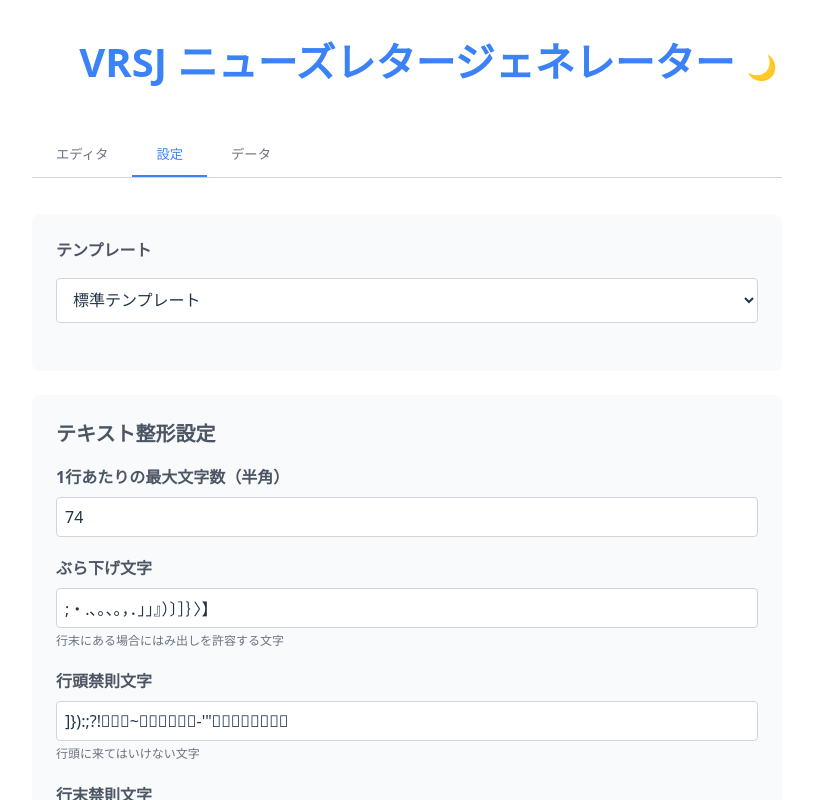
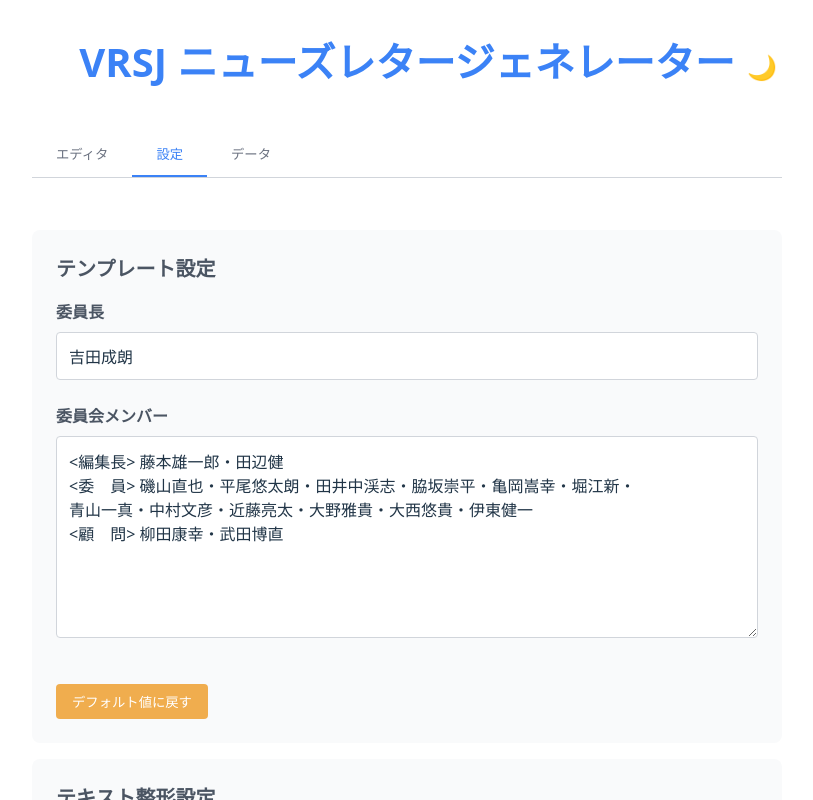
Before and after one commit to kn1cht/vrsj-nl-generator, a React (Vite) app: page / in a window 1280 px wide. Both pictures are taken after a click on the button "設定". Shown: the top 800 px of the page, without its empty margins (233-1046 px from the left). Built offline with nearby package versions, Linux system fonts and the light colour scheme.

Commit message:
add templace settings

```diff
--- a/src/App.css
+++ b/src/App.css
@@ -480,14 +480,14 @@ header h1 {
 }
 
 /* テキスト整形設定 */
-.text-formatter {
+.settings-panel {
   background-color: var(--bg-secondary);
   padding: 1.5rem;
   border-radius: 8px;
   margin-top: 1rem;
 }
 
-.text-formatter h3 {
+.settings-panel h3 {
   color: var(--text-secondary);
   margin-bottom: 1rem;
   font-size: 1.25rem;
@@ -661,3 +661,18 @@ header h1 {
   box-shadow: 0 4px 6px var(--shadow-color);
   margin-top: 1rem;
 }
+
+
+.settings-reset-btn {
+  margin-top: 1rem;
+  background-color: #f0ad4e;
+  color: white;
+  border: none;
+  padding: 0.5rem 1rem;
+  border-radius: 4px;
+  cursor: pointer;
+}
+
+.settings-reset-btn:hover {
+  background-color: #ec971f;
+}
--- a/src/App.tsx
+++ b/src/App.tsx
@@ -1,9 +1,11 @@
-import { useState, useEffect, useCallback } from 'react'
+import { useState, useEffect } from 'react'
 import './App.css'
 import TextFormatter, { DEFAULT_FORMAT_SETTINGS, FormatSettings, formatTextForMail } from './components/TextFormatter'
-import TemplateManager from './components/TemplateManager'
+import TemplateSettings from './components/TemplateSettings'
 import EditorTabs, { NewsletterData, EditorSubTab } from './components/EditorTabs'
 import defaultTemplate from './assets/templates/newsletter.txt?raw'
+import chairDefaultContent from './assets/templates/chair.txt?raw'
+import committeeDefaultContent from './assets/templates/committee.txt?raw'
 
 type Tab = 'editor' | 'settings' | 'data';
 
@@ -41,12 +43,8 @@ function App() {
   const [darkMode, setDarkMode] = useState<boolean>(false);
   const [formatSettings, setFormatSettings] = useState<FormatSettings>(DEFAULT_FORMAT_SETTINGS);
   const [isCopied, setIsCopied] = useState<boolean>(false);
-  const [newsletterTemplate, setNewsletterTemplate] = useState<string>(defaultTemplate);
-
-  // テンプレート変更のハンドラー（useCallbackでメモ化）
-  const handleTemplateChange = useCallback((template: string) => {
-    setNewsletterTemplate(template);
-  }, []);
+  const [chairContent, setChairContent] = useState(chairDefaultContent);
+  const [committeeContent, setCommitteeContent] = useState(committeeDefaultContent);
 
   // ダークモードの設定を読み込む
   useEffect(() => {
@@ -117,23 +115,17 @@ function App() {
 
   // ニューズレター生成の共通関数
   const generateNewsletter = (formatForText = false) => {
-    // テンプレートが読み込まれていない場合は処理しない
-    if (!newsletterTemplate) {
+    if (!defaultTemplate) {
       console.error('テンプレートが読み込まれていません');
       alert('テンプレートが読み込まれていません。設定タブからテンプレートを選択してください。');
       return;
     }
-
-    // テンプレートを解析して各要素を挿入
-    let result = newsletterTemplate;
-
+    let result = defaultTemplate;
     // 各プレースホルダーを対応する値で置換（全ての出現を置換）
     Object.entries(newsletterData).forEach(([key, value]) => {
-      // ${key} 形式のプレースホルダーを置換
       const placeholder = new RegExp(`\\$\\{${key}\\}`, 'g');
       result = result.replace(placeholder, value);
     });
-
     // Vol値を計算して置換（publication_year - 1995）
     const publicationYear = parseInt(newsletterData.publication_year);
     if (!isNaN(publicationYear)) {
@@ -141,6 +133,16 @@ function App() {
       const volPlaceholder = new RegExp('\\$\\{vol\\}', 'g');
       result = result.replace(volPlaceholder, vol.toString());
     }
+    // テンプレート変数の設定
+    const templateVars = {
+      chair: chairContent,
+      committee: committeeContent
+    };
+    Object.entries(templateVars).forEach(([key, value]) => {
+      const placeholder = new RegExp(`\\$\\{${key}\\}`, 'g');
+      console.log(value);
+      result = result.replace(placeholder, value.trim());
+    });
 
     // テキストメール用の場合は行幅整形処理を適用
     if (formatForText) {
@@ -208,8 +210,13 @@ function App() {
         );
       case 'settings':
         return (
-          <div className="settings-content">
-            <TemplateManager onTemplateChange={handleTemplateChange} />
+          <div className="settings-container">
+            <TemplateSettings
+              chairContent={chairContent}
+              committeeContent={committeeContent}
+              onChairChange={setChairContent}
+              onCommitteeChange={setCommitteeContent}
+            />
             <TextFormatter
               settings={formatSettings}
               onSettingsChange={setFormatSettings}
--- a/src/components/TemplateManager.tsx
+++ /dev/null
@@ -1,58 +0,0 @@
-import { useState, useEffect } from 'react';
-import defaultTemplate from '../assets/templates/newsletter.txt?raw';
-
-export type Template = {
-  id: string;
-  name: string;
-  content: string;
-};
-
-type TemplateManagerProps = {
-  onTemplateChange: (template: string) => void;
-};
-
-const TemplateManager = ({ onTemplateChange }: TemplateManagerProps) => {
-  // setTemplatesは現在使用していませんが、将来的にテンプレートの追加や編集機能のために残しています
-  const [templates] = useState<Template[]>([
-    {
-      id: 'default',
-      name: '標準テンプレート',
-      content: defaultTemplate
-    }
-  ]);
-  const [selectedTemplateId, setSelectedTemplateId] = useState<string>('default');
-
-  // テンプレートが変更されたときに親コンポーネントに通知
-  useEffect(() => {
-    const selectedTemplate = templates.find(t => t.id === selectedTemplateId);
-    if (selectedTemplate) {
-      onTemplateChange(selectedTemplate.content);
-    }
-  }, [selectedTemplateId, templates, onTemplateChange]);
-
-  const handleTemplateChange = (e: React.ChangeEvent<HTMLSelectElement>) => {
-    setSelectedTemplateId(e.target.value);
-  };
-
-  return (
-    <div className="template-manager">
-      <div className="form-group">
-        <label htmlFor="template-select">テンプレート</label>
-        <select
-          id="template-select"
-          value={selectedTemplateId}
-          onChange={handleTemplateChange}
-          className="template-select"
-        >
-          {templates.map(template => (
-            <option key={template.id} value={template.id}>
-              {template.name}
-            </option>
-          ))}
-        </select>
-      </div>
-    </div>
-  );
-};
-
-export default TemplateManager;
--- /dev/null
+++ b/src/components/TemplateSettings.tsx
@@ -0,0 +1,73 @@
+import { useState } from 'react';
+import chairDefaultContent from '../assets/templates/chair.txt?raw';
+import committeeDefaultContent from '../assets/templates/committee.txt?raw';
+
+type TemplateSettingsProps = {
+  chairContent: string;
+  committeeContent: string;
+  onChairChange: (content: string) => void;
+  onCommitteeChange: (content: string) => void;
+};
+
+const TemplateSettings: React.FC<TemplateSettingsProps> = ({
+  chairContent,
+  committeeContent,
+  onChairChange,
+  onCommitteeChange
+}) => {
+  const [chair, setChair] = useState(chairContent || chairDefaultContent);
+  const [committee, setCommittee] = useState(committeeContent || committeeDefaultContent);
+
+  const handleChairChange = (e: React.ChangeEvent<HTMLInputElement>) => {
+    setChair(e.target.value);
+    onChairChange(e.target.value);
+  };
+
+  const handleCommitteeChange = (e: React.ChangeEvent<HTMLTextAreaElement>) => {
+    setCommittee(e.target.value);
+    onCommitteeChange(e.target.value);
+  };
+
+  const resetToDefault = () => {
+    setChair(chairDefaultContent);
+    setCommittee(committeeDefaultContent);
+    onChairChange(chairDefaultContent);
+    onCommitteeChange(committeeDefaultContent);
+  };
+
+  return (
+    <div className="settings-panel">
+      <h3>テンプレート設定</h3>
+      <div className="form-group">
+        <label htmlFor="chair">委員長</label>
+        <input
+          type="text"
+          id="chair"
+          value={chair}
+          onChange={handleChairChange}
+          className="form-control"
+        />
+      </div>
+
+      <div className="form-group">
+        <label htmlFor="committee">委員会メンバー</label>
+        <textarea
+          id="committee"
+          value={committee}
+          onChange={handleCommitteeChange}
+          rows={8}
+          className="form-control"
+        />
+      </div>
+
+      <button
+        onClick={resetToDefault}
+        className="settings-reset-btn"
+      >
+        デフォルト値に戻す
+      </button>
+    </div>
+  );
+};
+
+export default TemplateSettings;
--- a/src/components/TextFormatter.tsx
+++ b/src/components/TextFormatter.tsx
@@ -195,7 +195,7 @@ const TextFormatter: React.FC<TextFormatterProps> = ({ settings, onSettingsChang
   };
 
   return (
-    <div className="text-formatter">
+    <div className="settings-panel">
       <h3>テキスト整形設定</h3>
       <div className="formatter-settings">
         <div className="form-group">
```
Also changed, not shown: src/assets/templates/chair.txt (added), src/assets/templates/committee.txt (added), src/assets/templates/newsletter.txt.
